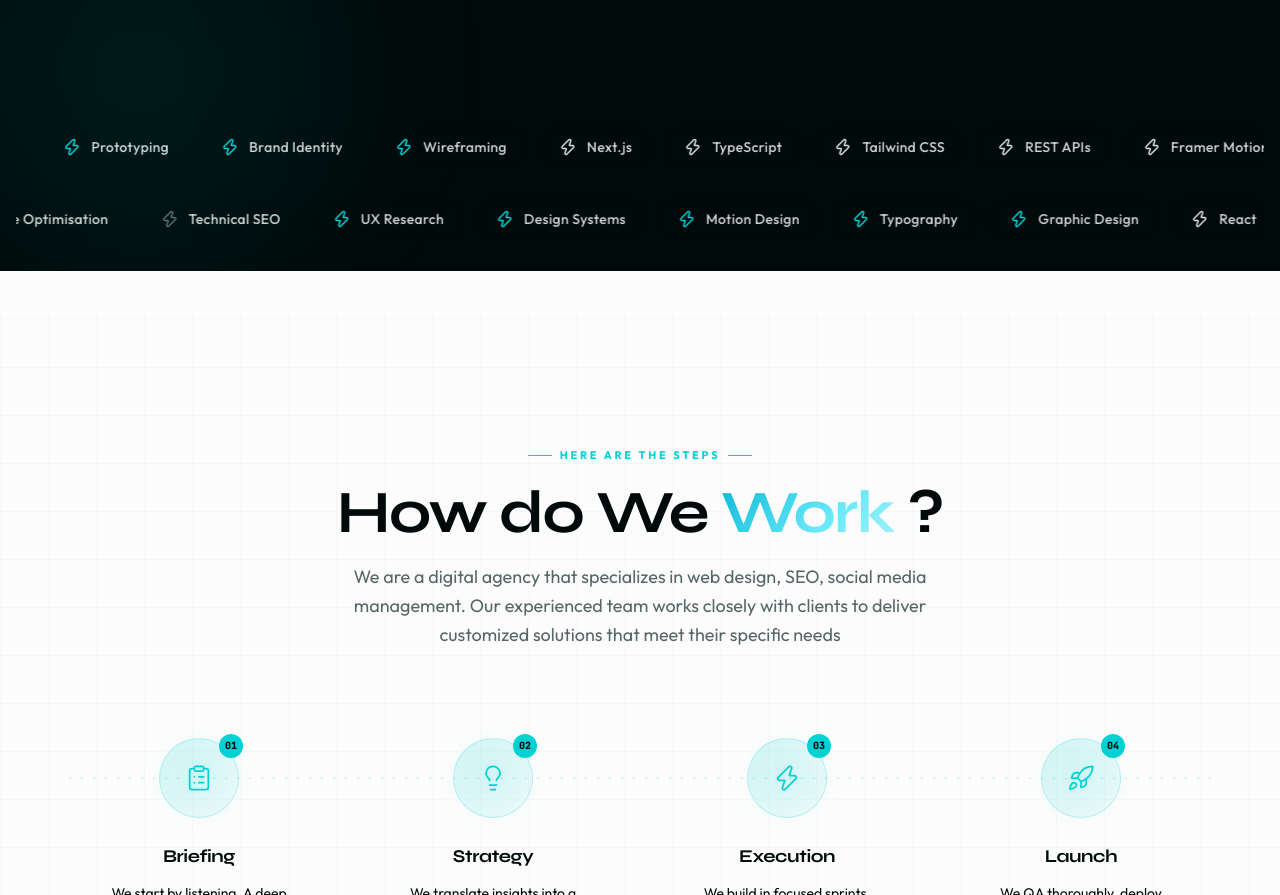
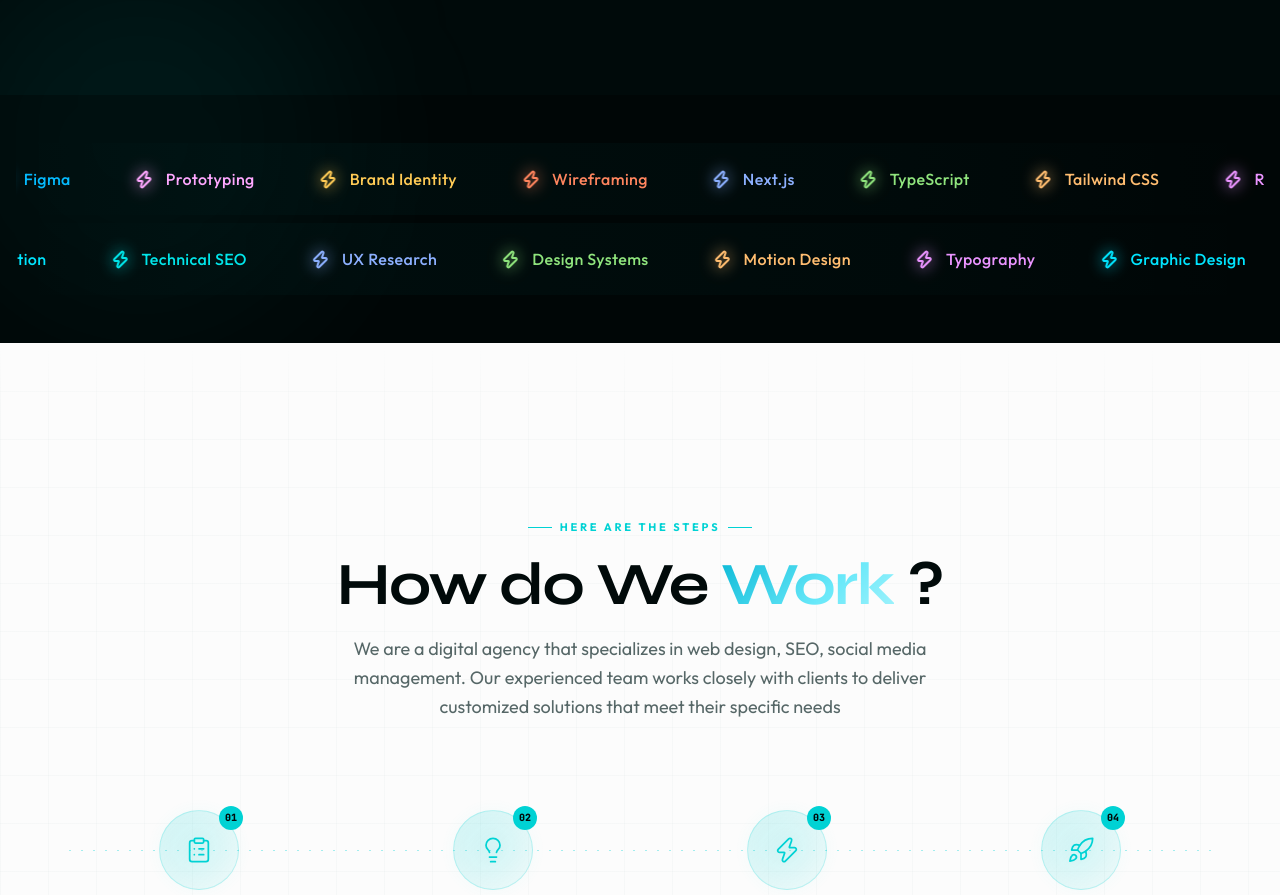
Before and after one commit to stackedbyMwita/offwhite-visuals, a Next.js app: page / in a window 1280 px wide. Shown: the part 3406-4301 px from the top of the page. Built offline with nearby package versions, Linux system fonts and the light colour scheme.

Commit message:
refactor: enhance SkillsMarquee component with vibrant color mapping and improved layout

```diff
--- a/components/shared/SkillsMarquee.tsx
+++ b/components/shared/SkillsMarquee.tsx
@@ -3,44 +3,67 @@
 import Marquee from 'react-fast-marquee'
 import { skillsRowOne, skillsRowTwo, ISkill } from '@/data'
 import { Zap } from 'lucide-react'
+import { useMemo } from 'react'
 
-// ── Category dot color ───────────────────────────────────────
-const categoryDot: Record<ISkill['category'], string> = {
-  design:      'oklch(0.78 0.14 196)',
-  development: 'oklch(0.97 0.005 196 / 0.9)',
-  tools:       'oklch(0.78 0.14 196 / 0.5)',
-  strategy:    'oklch(0.97 0.005 196 / 0.4)',
+// ── Vibrant Color Palette (OKLCH-based for consistency) ─────────────────
+const vibrantColors = [
+  'oklch(0.82 0.18 196)',   // Bright Cyan
+  'oklch(0.78 0.22 250)',   // Electric Blue
+  'oklch(0.85 0.17 320)',   // Vibrant Pink
+  'oklch(0.88 0.15 80)',    // Lime Green
+  'oklch(0.80 0.20 35)',    // Orange
+  'oklch(0.79 0.19 270)',   // Purple
+  'oklch(0.84 0.16 140)',   // Teal
+  'oklch(0.87 0.14 60)',    // Yellow-Green
+  'oklch(0.81 0.21 310)',   // Magenta
+  'oklch(0.83 0.18 210)',   // Sky Blue
+]
+
+// Assign a unique color to each skill (stable across re-renders)
+const skillColorMap = new Map<string, string>()
+
+skillsRowOne.forEach((skill, index) => {
+  if (!skillColorMap.has(skill.name)) {
+    skillColorMap.set(skill.name, vibrantColors[index % vibrantColors.length])
   }
+})
 
-// ── Gradient colors for primary theme ────────────────────────
-const gradientPrimary = {
-  from: 'oklch(0.65 0.19 256)',  // Deep blue-purple
-  to: 'oklch(0.75 0.22 196)',     // Vibrant cyan
+skillsRowTwo.forEach((skill, index) => {
+  if (!skillColorMap.has(skill.name)) {
+    skillColorMap.set(skill.name, vibrantColors[(index + 5) % vibrantColors.length])
   }
+})
 
-// ── Single skill pill ────────────────────────────────────────
+// ── Single skill pill with unique color ────────────────────────────────
 function SkillPill({ skill }: { skill: ISkill }) {
+  const color = skillColorMap.get(skill.name) || 'oklch(0.78 0.14 196)'
+
   return (
     <div
-      className="inline-flex items-center gap-2.5 mx-1.5 px-5 py-2.5 rounded-full  shrink-0 select-none"
+      className="inline-flex items-center gap-3 mx-2 px-6 py-3 rounded-2xl shrink-0 select-none group"
       style={{
-        borderColor: 'oklch(0.97 0.005 196 / 0.2)',
-        background: `linear-gradient(135deg,
-          ${gradientPrimary.from}08,
-          ${gradientPrimary.to}08
-        )`,
-        backdropFilter: 'blur(4px)'
+        background: `linear-gradient(135deg, ${color}12, transparent)`,
+        boxShadow: `0 4px 20px -4px ${color}30`,
       }}
     >
+      {/* Icon with unique color glow */}
       <span
-        className=""
-        style={{ color: categoryDot[skill.category] }}
+        className="transition-transform group-hover:scale-110"
+        style={{
+          color: color,
+          filter: `drop-shadow(0 0 8px ${color})`,
+        }}
       >
-        <Zap size={18}/>
+        <Zap size={19} strokeWidth={2.5} />
       </span>
+
+      {/* Skill name */}
       <span
-        className="text-sm font-medium tracking-wide whitespace-nowrap"
-        style={{ color: 'oklch(0.97 0.005 196 / 0.85)' }}
+        className="text-base font-medium tracking-wide whitespace-nowrap"
+        style={{
+          color: color,
+          textShadow: `0 1px 3px ${color}40`,
+        }}
       >
         {skill.name}
       </span>
@@ -48,7 +71,7 @@ function SkillPill({ skill }: { skill: ISkill }) {
   )
 }
 
-// ── Single marquee row (no hover effects) ────────────────────
+// ── Single marquee row ─────────────────────────────────────────────────
 function MarqueeRow({
   skills,
   direction,
@@ -59,40 +82,58 @@ function MarqueeRow({
   speed?: number
 }) {
   return (
+    <div className="relative overflow-hidden">
+      {/* Subtle background glow strip */}
       <div
-      className="relative overflow-hidden rounded-2xl"
+        className="absolute inset-0 opacity-40"
         style={{
           background: `linear-gradient(90deg,
             transparent 0%,
-          ${gradientPrimary.from}06 20%,
-          ${gradientPrimary.to}06 80%,
+            oklch(0.78 0.14 196 / 0.08) 30%,
+            oklch(0.78 0.14 196 / 0.05) 70%,
             transparent 100%
-        )`
+          )`,
         }}
-    >
+      />
+
       <Marquee
         direction={direction}
         speed={speed}
         delay={0}
         loop={0}
         pauseOnHover
-        className="relative z-10"
+        className="relative z-10 py-3"
       >
         {skills.map((skill, i) => (
           <SkillPill key={`${skill.name}-${i}`} skill={skill} />
+        ))}
+
+        {/* Duplicate for seamless loop */}
+        {skills.map((skill, i) => (
+          <SkillPill key={`dup-${skill.name}-${i}`} skill={skill} />
         ))}
       </Marquee>
     </div>
   )
 }
 
-// ── Main export ──────────────────────────────────────────────
+// ── Main Component ─────────────────────────────────────────────────────
 export default function SkillsMarquee() {
   return (
-    <div className="flex flex-col gap-8 w-full overflow-hidden py-8 px-4">
-      <MarqueeRow skills={skillsRowOne}  direction="left" speed={35} />
-      <MarqueeRow skills={skillsRowTwo} direction="right" speed={42} />
+    <div className="w-full overflow-hidden py-12 px-4 bg-black/30">
+      <div className="flex flex-col gap-2">
+        <MarqueeRow
+          skills={skillsRowOne}
+          direction="left"
+          speed={32}
+        />
 
+        <MarqueeRow
+          skills={skillsRowTwo}
+          direction="right"
+          speed={38}
+        />
+      </div>
     </div>
   )
 }
```
Lines whose indentation alone changed are shown as unchanged.
